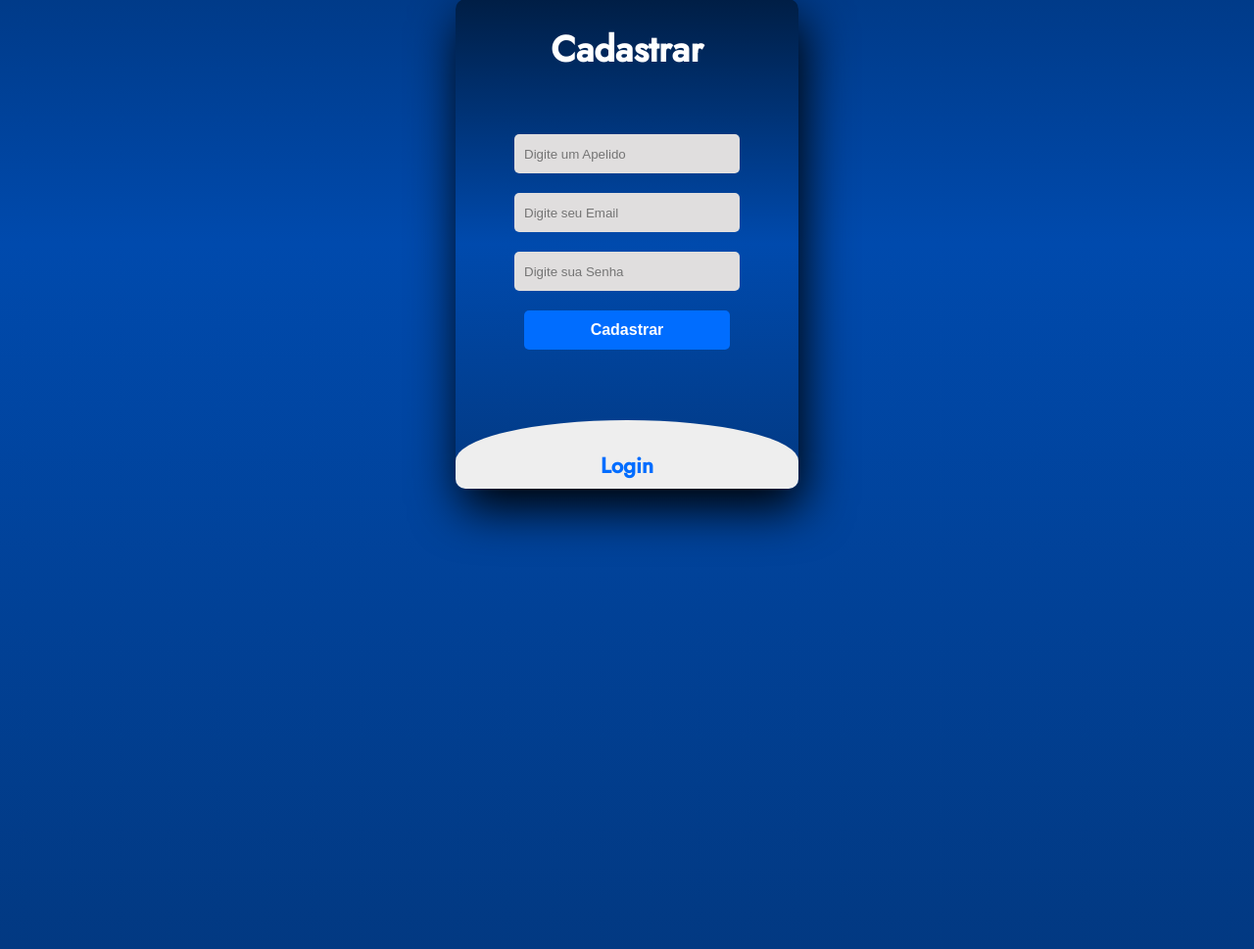
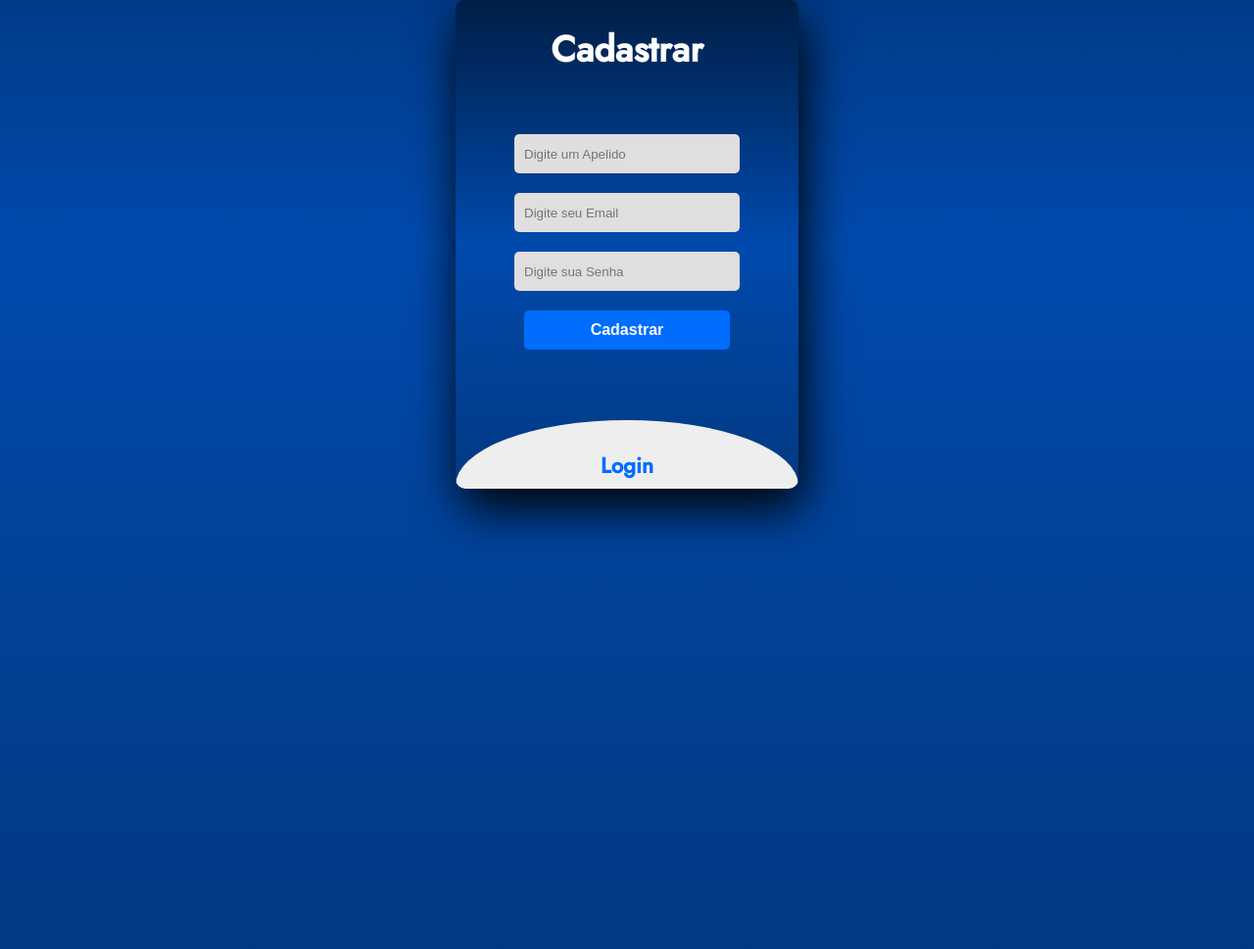
Before and after one commit to Damacenno/Anotando, a PHP site: page / in a window 1280 px wide. Shown: the part 471-1440 px from the top of the page at 98% size. Run offline with PHP 8.4, Linux system fonts and the light colour scheme.

Commit message:
Add files via upload

```diff
--- a/css/index.css
+++ b/css/index.css
@@ -133,7 +133,7 @@ button:hover {
 }
 
 .login {
-    height: 500px;
+    height: 800px;
     background: #eee;
     border-top-left-radius: 60% 10%;
     border-top-right-radius: 60% 10%;
```
